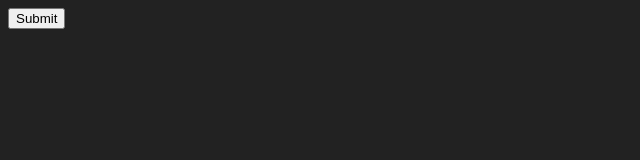
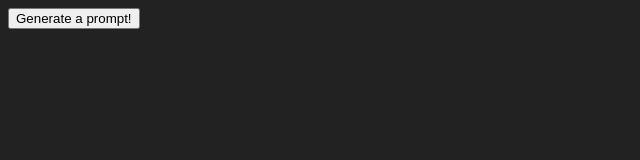
Before and after one commit to powerpoint56/powerpoint56.github.io, a plain HTML site: page prompt/index.html in a window 1280 px wide. Shown: the whole page, without its empty margins (0-640 px from the left). Drawn offline with Linux system fonts and the light colour scheme.

Commit message:
Update index.html

```diff
--- a/prompt/index.html
+++ b/prompt/index.html
@@ -12,7 +12,7 @@
 
 <body>
   <form id="form">
-	<input type="submit">
+	<input type="submit" value="Generate a prompt!">
   </form>
   <div id="ideas"></div>
   <script>let time = ["15 seconds", "30 seconds", "1 minute", "several minutes"];
```
